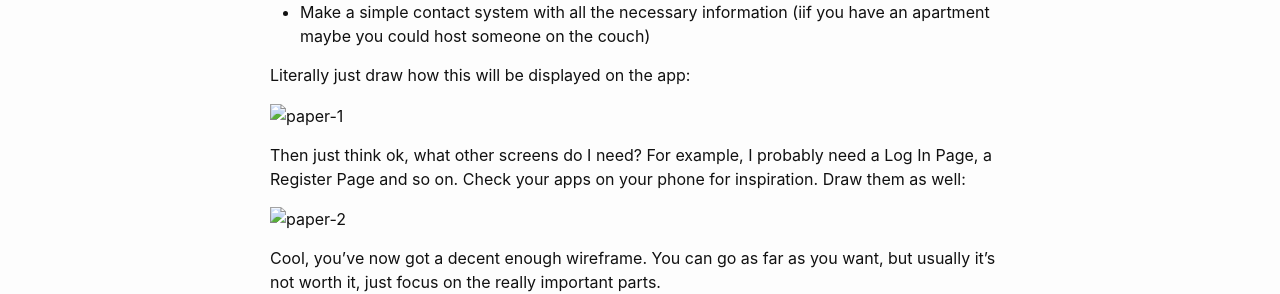
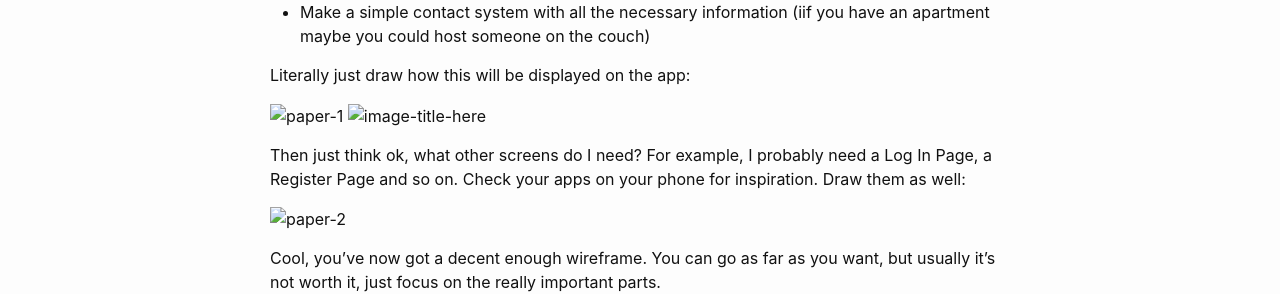
Before and after one commit to iDash3/idash3.github.io, a Jekyll site: the page built from _posts/2021-07-20-apps-are-easy.md, in a window 1280 px wide. Shown: the part 1007-1301 px from the top of the page. Built offline with Jekyll 4.4.1, drawn with Linux system fonts in a browser that asks for light colours; our own code applies the rules of GitHub Pages for plain Markdown files.

Commit message:
Trying to get image to work

```diff
--- a/_posts/2021-07-20-apps-are-easy.md
+++ b/_posts/2021-07-20-apps-are-easy.md
@@ -24,6 +24,7 @@ My Apps's 3 absolutely necessary parts:
 Literally just draw how this will be displayed on the app:
 
 ![paper-1](../assets/img/apps-are-easy/paper-1.jpeg)
+![image-title-here](..\assets\img\apps-are-easy\code-1.jpeg){:class="img-responsive"}
 
 Then just think ok, what other screens do I need? For example, I probably need a Log In Page, a Register Page and so on. Check your apps on your phone for inspiration. Draw them as well:
 
```
